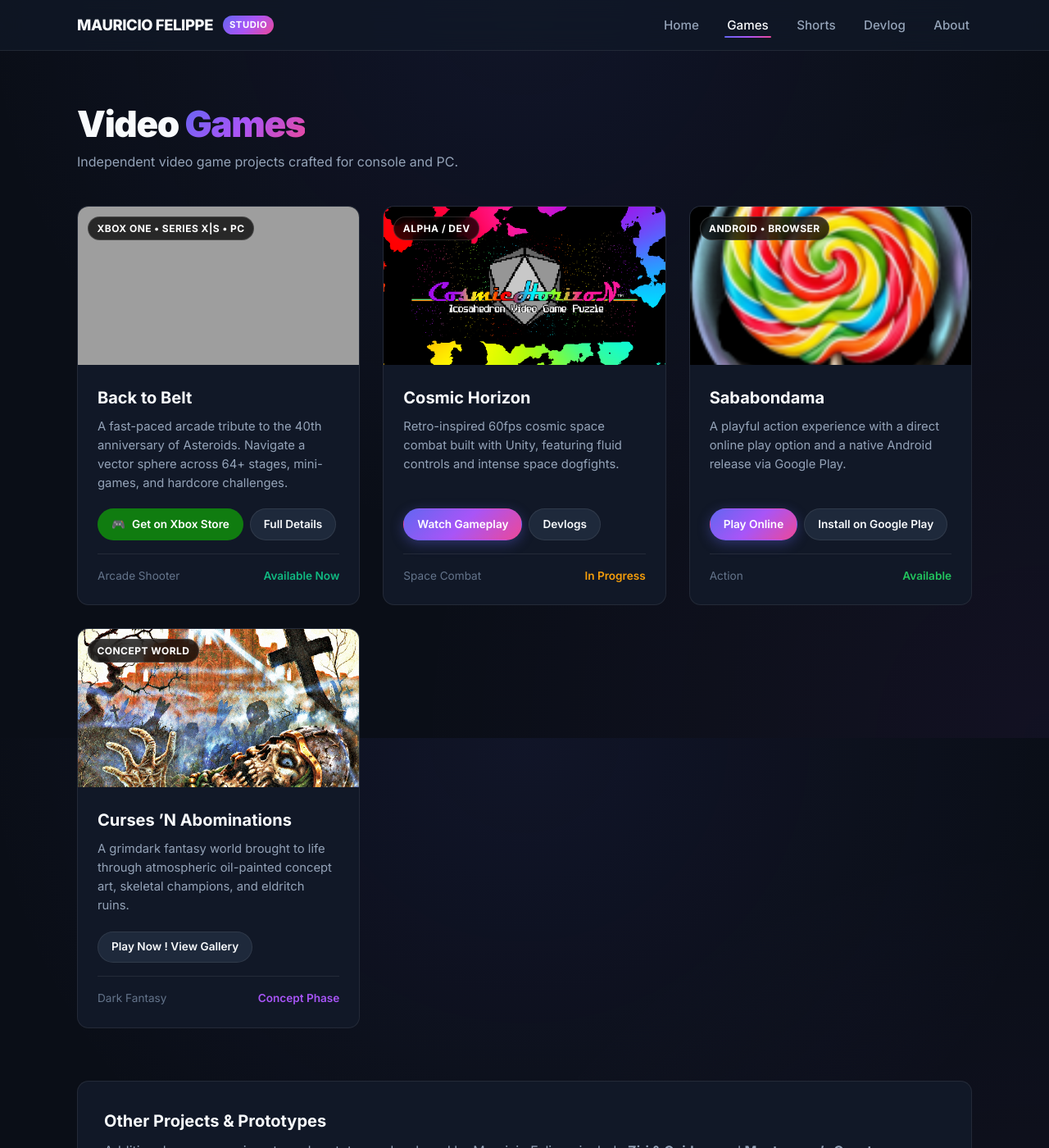
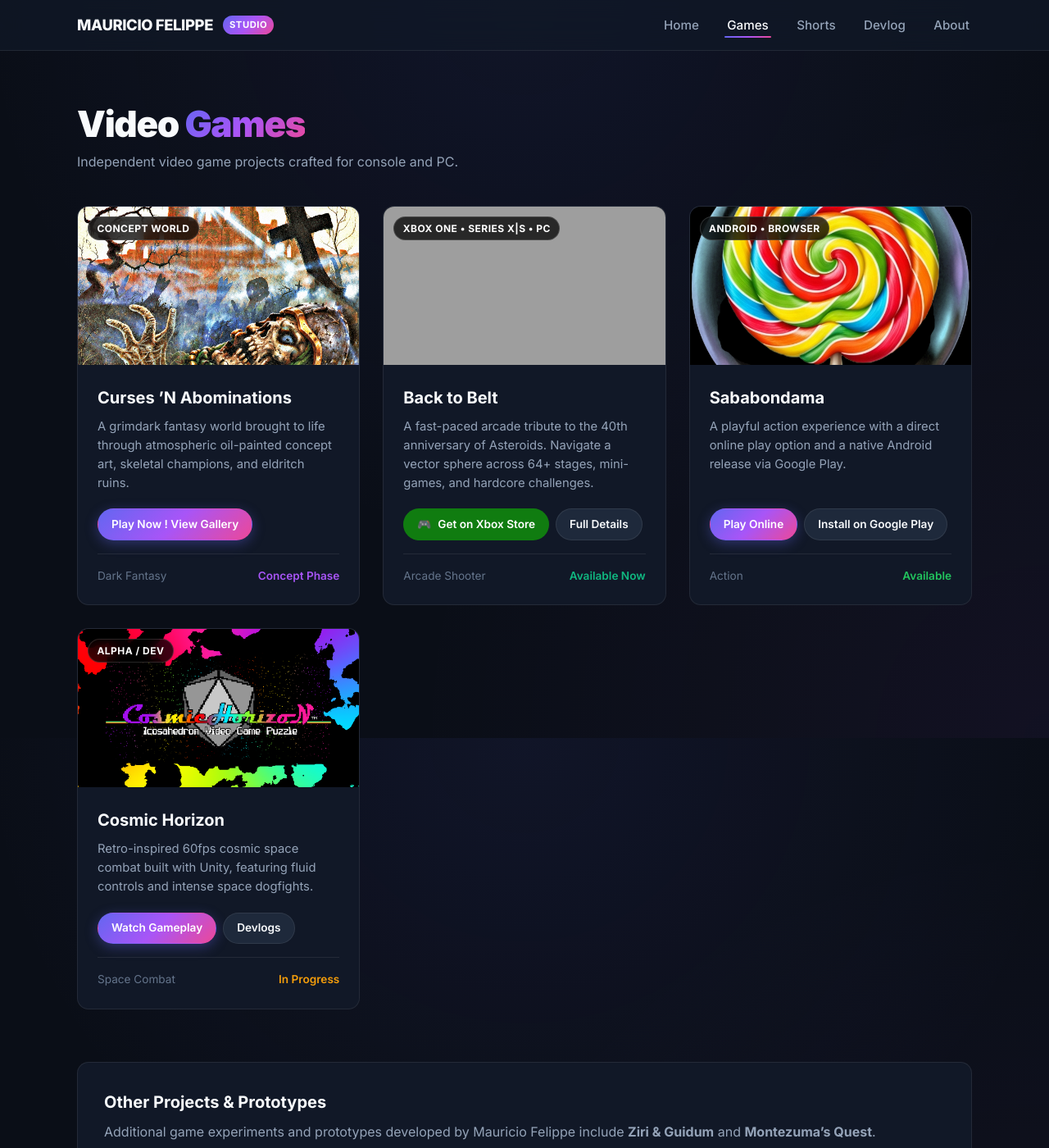
Before and after one commit to mauriciofelippe/mauriciofelippe.github.io, a Jekyll site: the page built from games/index.html, in a window 1280 px wide and 1400 px high. Shown: the whole window at 82% size. Built offline with Jekyll 4.4.1, drawn with Linux system fonts in a browser that asks for light colours; grey boxes are pictures that could not be loaded.

```diff
--- a/games/index.html
+++ b/games/index.html
@@ -16,6 +16,29 @@ description: Independent games by Mauricio Felippe / Sandbox Workspace Productio
     </div>
 
     <div class="grid">
+      <!-- Curses 'N Abominations -->
+      <article class="card">
+        <div class="card-img-wrap">
+          <img src="{{ '/assets/img/cna_banner.png' | relative_url }}" alt="Curses 'N Abominations Art" loading="lazy">
+          <span class="card-badge">Concept World</span>
+        </div>
+        <div class="card-body">
+          <h2 class="card-title">Curses &rsquo;N Abominations</h2>
+          <p class="card-text">
+            A grimdark fantasy world brought to life through atmospheric oil-painted concept art, skeletal champions, and eldritch ruins.
+          </p>
+          <div style="display: flex; gap: 0.5rem; flex-wrap: wrap; margin-bottom: 1rem;">
+            <a href="{{ '/games/curses-n-abominations/' | relative_url }}" class="btn btn-primary" style="padding: 0.45rem 1rem; font-size: 0.85rem;">
+              Play Now ! View Gallery
+            </a>
+          </div>
+          <div class="card-footer">
+            <span>Dark Fantasy</span>
+            <span style="color: #a855f7; font-weight: 600;">Concept Phase</span>
+          </div>
+        </div>
+      </article>
+
       <!-- Back to Belt -->
       <article class="card">
         <div class="card-img-wrap">
@@ -38,6 +61,32 @@ description: Independent games by Mauricio Felippe / Sandbox Workspace Productio
           <div class="card-footer">
             <span>Arcade Shooter</span>
             <span style="color: var(--accent-green); font-weight: 600;">Available Now</span>
+          </div>
+        </div>
+      </article>
+
+      <!-- Sababondama -->
+      <article class="card">
+        <div class="card-img-wrap">
+          <img src="{{ '/assets/img/lollipop.png' | relative_url }}" alt="Sababondama icon" loading="lazy">
+          <span class="card-badge">Android &bull; Browser</span>
+        </div>
+        <div class="card-body">
+          <h2 class="card-title">Sababondama</h2>
+          <p class="card-text">
+            A playful action experience with a direct online play option and a native Android release via Google Play.
+          </p>
+          <div style="display: flex; gap: 0.5rem; flex-wrap: wrap; margin-bottom: 1rem;">
+            <a href="{{ '/games/sabondama/' | relative_url }}" class="btn btn-primary" style="padding: 0.45rem 1rem; font-size: 0.85rem;">
+              Play Online
+            </a>
+            <a href="https://play.google.com/store/apps/details?id=com.mauriciofelippe.sabondama&hl=en" target="_blank" rel="noopener" class="btn btn-secondary" style="padding: 0.45rem 1rem; font-size: 0.85rem;">
+              Install on Google Play
+            </a>
+          </div>
+          <div class="card-footer">
+            <span>Action</span>
+            <span style="color: #22c55e; font-weight: 600;">Available</span>
           </div>
         </div>
       </article>
@@ -68,54 +117,6 @@ description: Independent games by Mauricio Felippe / Sandbox Workspace Productio
         </div>
       </article>
 
-      <!-- Sababondama -->
-      <article class="card">
-        <div class="card-img-wrap">
-          <img src="{{ '/games/sabondama/game/index.512x512.png' | relative_url }}" alt="Sababondama icon" loading="lazy">
-          <span class="card-badge">Android &bull; Browser</span>
-        </div>
-        <div class="card-body">
-          <h2 class="card-title">Sababondama</h2>
-          <p class="card-text">
-            A playful action experience with a direct online play option and a native Android release via Google Play.
-          </p>
-          <div style="display: flex; gap: 0.5rem; flex-wrap: wrap; margin-bottom: 1rem;">
-            <a href="{{ '/games/sabondama/' | relative_url }}" class="btn btn-primary" style="padding: 0.45rem 1rem; font-size: 0.85rem;">
-              Play Online
-            </a>
-            <a href="https://play.google.com/store/apps/details?id=com.mauriciofelippe.sabondama&hl=en" target="_blank" rel="noopener" class="btn btn-secondary" style="padding: 0.45rem 1rem; font-size: 0.85rem;">
-              Install on Google Play
-            </a>
-          </div>
-          <div class="card-footer">
-            <span>Action</span>
-            <span style="color: #22c55e; font-weight: 600;">Available</span>
-          </div>
-        </div>
-      </article>
-
-      <!-- Curses 'N Abominations -->
-      <article class="card">
-        <div class="card-img-wrap">
-          <img src="{{ '/assets/img/cna_banner.png' | relative_url }}" alt="Curses 'N Abominations Art" loading="lazy">
-          <span class="card-badge">Concept World</span>
-        </div>
-        <div class="card-body">
-          <h2 class="card-title">Curses &rsquo;N Abominations</h2>
-          <p class="card-text">
-            A grimdark fantasy world brought to life through atmospheric oil-painted concept art, skeletal champions, and eldritch ruins.
-          </p>
-          <div style="display: flex; gap: 0.5rem; flex-wrap: wrap; margin-bottom: 1rem;">
-            <a href="{{ '/games/curses-n-abominations/' | relative_url }}" class="btn btn-secondary" style="padding: 0.45rem 1rem; font-size: 0.85rem;">
-              Play Now ! View Gallery
-            </a>
-          </div>
-          <div class="card-footer">
-            <span>Dark Fantasy</span>
-            <span style="color: #a855f7; font-weight: 600;">Concept Phase</span>
-          </div>
-        </div>
-      </article>
     </div>
 
     <div style="margin-top: 4rem; padding: 2rem; background: var(--bg-surface); border-radius: var(--radius-md); border: 1px solid var(--border-color);">
--- a/games/sabondama/game/index.service.worker.js
+++ b/games/sabondama/game/index.service.worker.js
@@ -4,7 +4,7 @@
 // Incrementing CACHE_VERSION will kick off the install event and force
 // previously cached resources to be updated from the network.
 /** @type {string} */
-const CACHE_VERSION = '1794527118|265441551';
+const CACHE_VERSION = '1794529204|2351412087';
 /** @type {string} */
 const CACHE_PREFIX = 'Sabondama-sw-cache-';
 const CACHE_NAME = CACHE_PREFIX + CACHE_VERSION;
```
Also changed, not shown: games/sabondama/game/index.html (+11 -1 lines), assets/img/lollipop.png (added), 1 other file.
